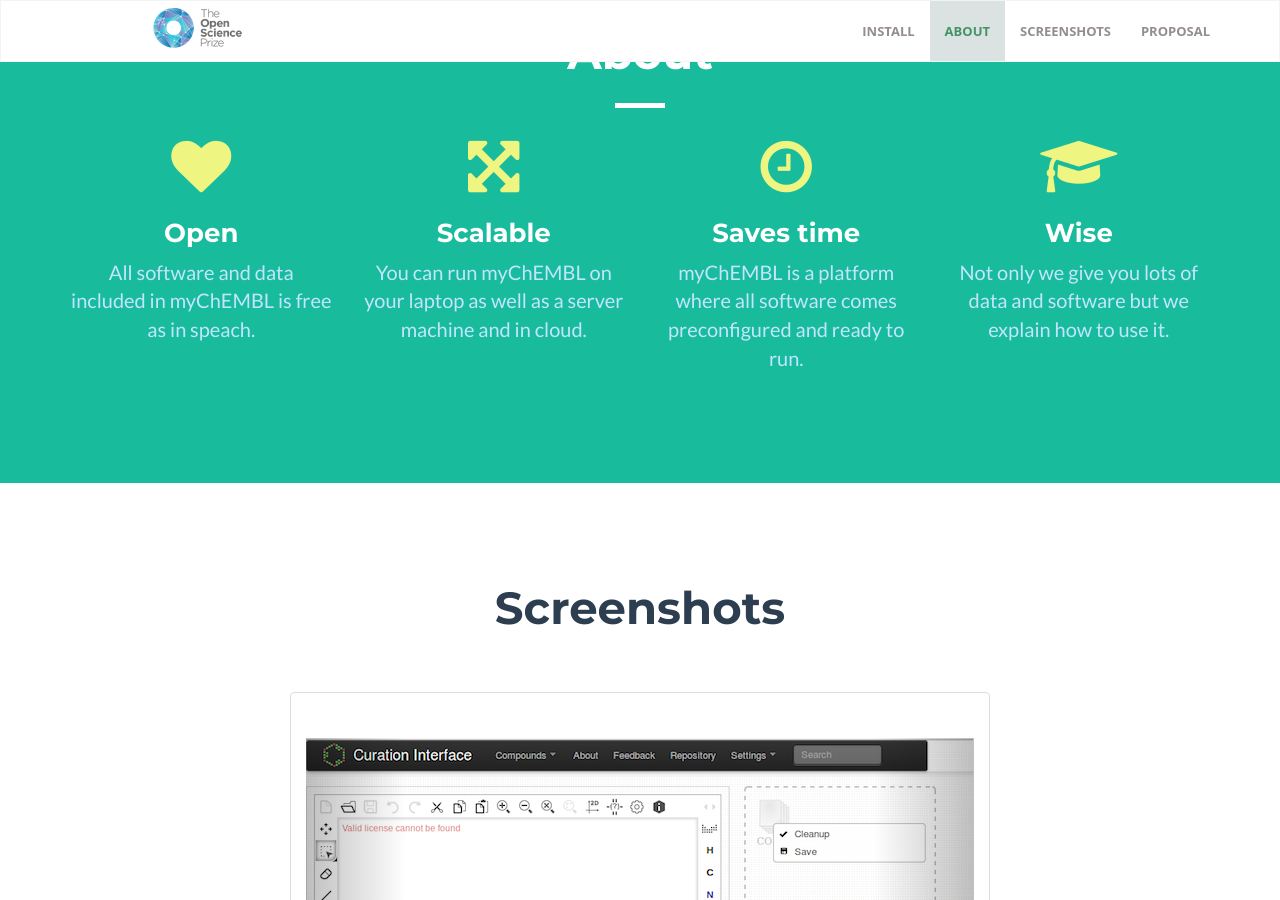
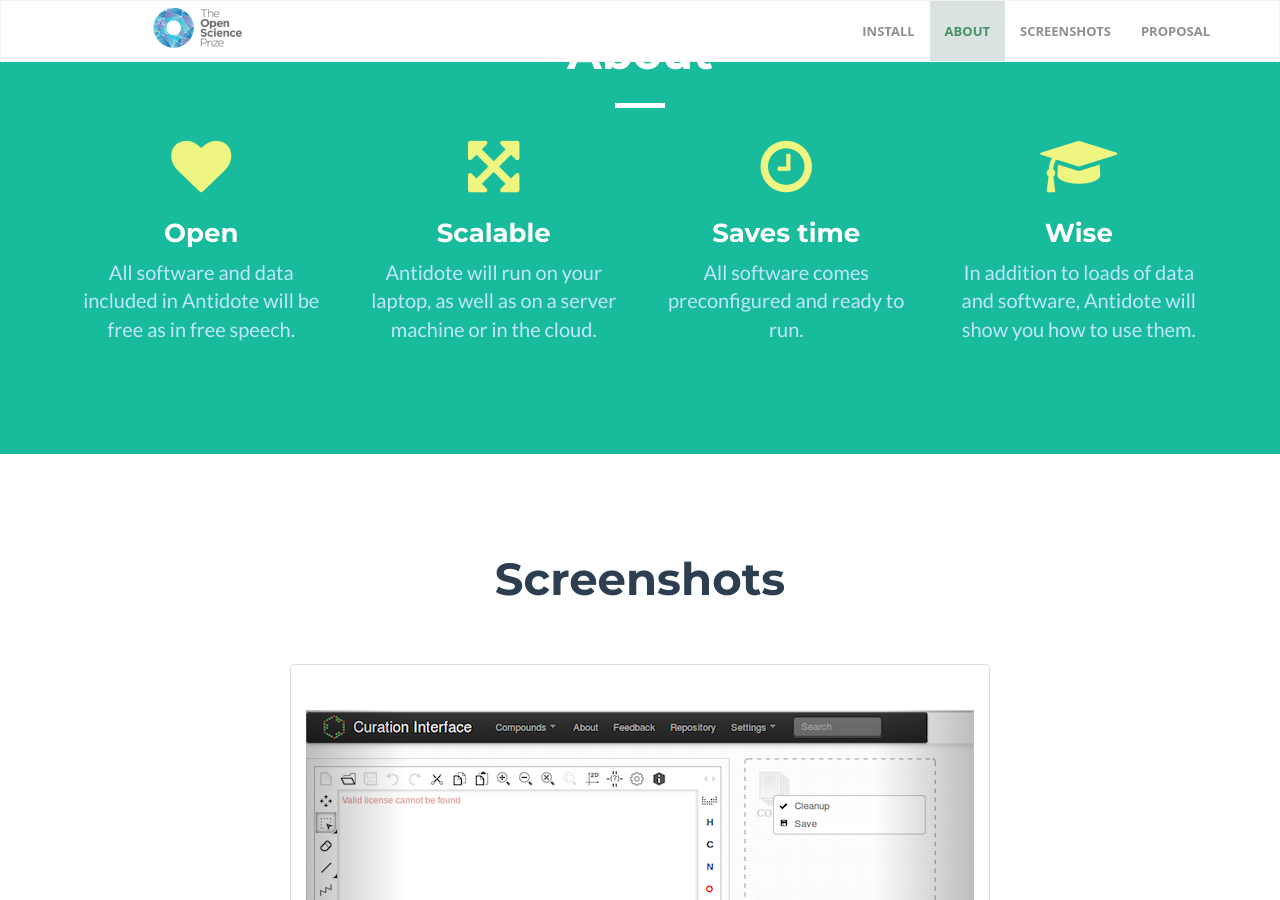
Before and after one commit to chembl/antidote, a Jekyll site: the page built from index.html, in a window 1280 px wide and 900 px high, scrolled down 1857 px. Built offline with Jekyll 4.4.1, drawn with Linux system fonts in a browser that asks for light colours; nearby versions of some CDN libraries; library files that are not in the unit come from our copies.

Commit message:
Update about.html

```diff
--- a/_includes/about.html
+++ b/_includes/about.html
@@ -12,28 +12,28 @@
                     <div class="service-box">
                         <i class="fa fa-4x fa-heart wow bounceIn text-primary"></i>
                         <h3>Open</h3>
-                        <p class="text-muted">All software and data included in myChEMBL is free as in speach.</p>
+                        <p class="text-muted">All software and data included in Antidote will be free as in free speech.</p>
                     </div>
                 </div>
                 <div class="col-lg-3 col-md-6 text-center">
                     <div class="service-box">
                         <i class="fa fa-4x fa-arrows-alt wow bounceIn text-primary" data-wow-delay=".1s"></i>
                         <h3>Scalable</h3>
-                        <p class="text-muted">You can run myChEMBL on your laptop as well as a server machine and in cloud.</p>
+                        <p class="text-muted">Antidote will run on your laptop, as well as on a server machine or in the cloud.</p>
                     </div>
                 </div>
                 <div class="col-lg-3 col-md-6 text-center">
                     <div class="service-box">
                         <i class="fa fa-4x fa-clock-o wow bounceIn text-primary" data-wow-delay=".2s"></i>
                         <h3>Saves time</h3>
-                        <p class="text-muted">myChEMBL is a platform where all software comes preconfigured and ready to run.</p>
+                        <p class="text-muted">All software comes preconfigured and ready to run.</p>
                     </div>
                 </div>
                 <div class="col-lg-3 col-md-6 text-center">
                     <div class="service-box">
                         <i class="fa fa-4x fa-graduation-cap wow bounceIn text-primary" data-wow-delay=".3s"></i>
                         <h3>Wise</h3>
-                        <p class="text-muted">Not only we give you lots of data and software but we explain how to use it.</p>
+                        <p class="text-muted">In addition to loads of data and software, Antidote will show you how to use them.</p>
                     </div>
                 </div>
             </div>
```
